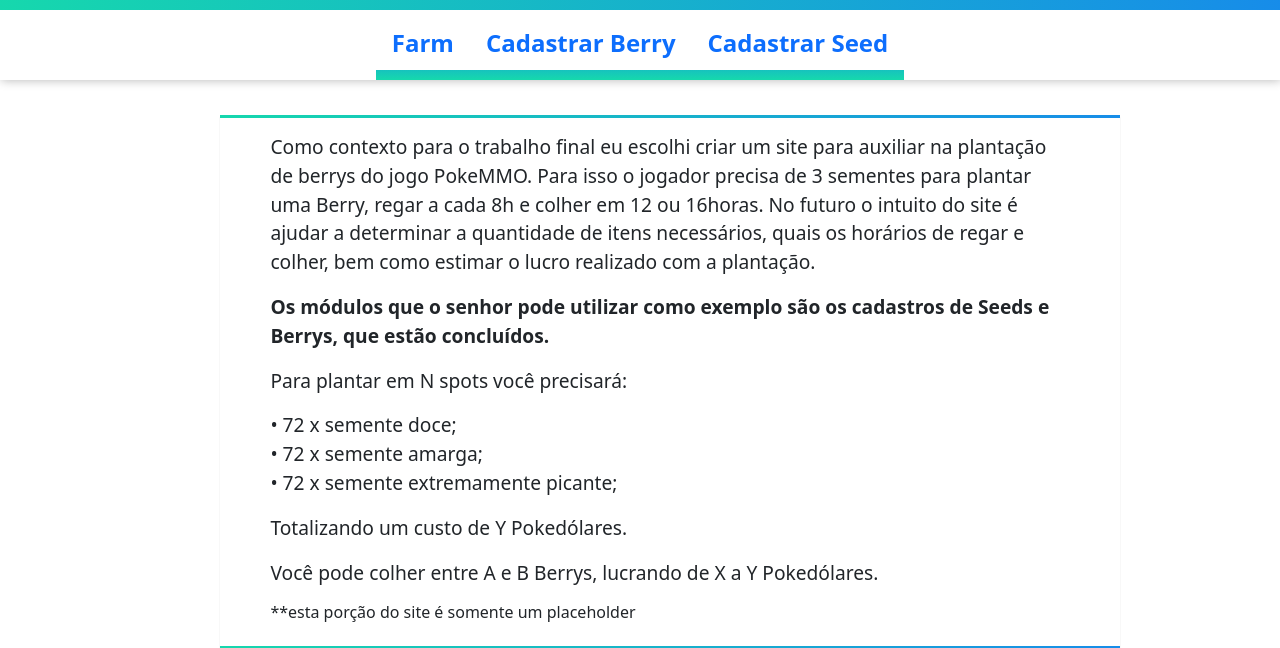
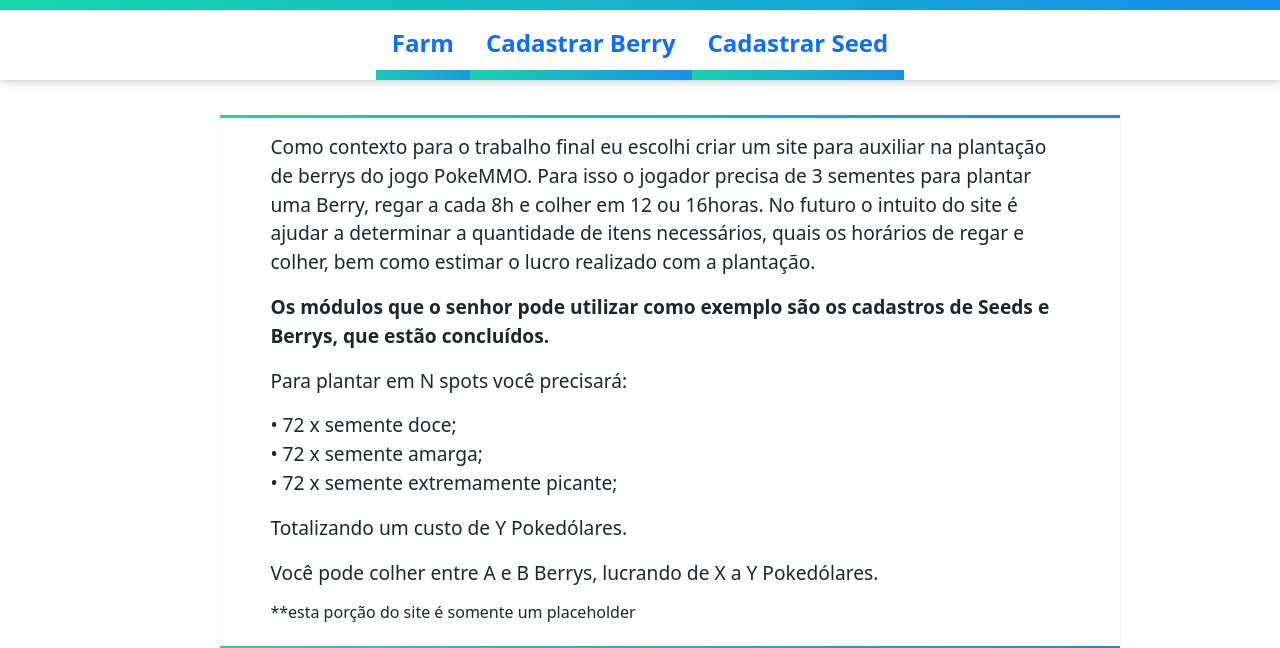
Before and after one commit to gusgewehr/berry_farm_pokemmo, a PHP site: page /index.php in a window 1280 px wide. Shown: the top 648 px of the page. Run offline with PHP 8.4, Linux system fonts and the light colour scheme.

Commit message:
gradient

```diff
--- a/static/styles.css
+++ b/static/styles.css
@@ -112,7 +112,7 @@
 .nav a{
     height: 70px;
     border-bottom: 10px solid;
-    border-image-source: linear-gradient( 0deg, #16d9ac, #178bea);
+    border-image-source: linear-gradient( 90deg, #16d9ac, #178bea);
     border-image-slice: 20;
 }
 
@@ -121,7 +121,7 @@
     border-left:2px solid;
     border-top: 2px solid;
     border-bottom: 10px solid;
-    border-image-source: linear-gradient( 0deg, #16d9ac, #178bea);
+    border-image-source: linear-gradient( 90deg, #16d9ac, #178bea);
     border-image-slice: 20;
     box-shadow: 1px 0px 10px #b4b4b4;
 
```
